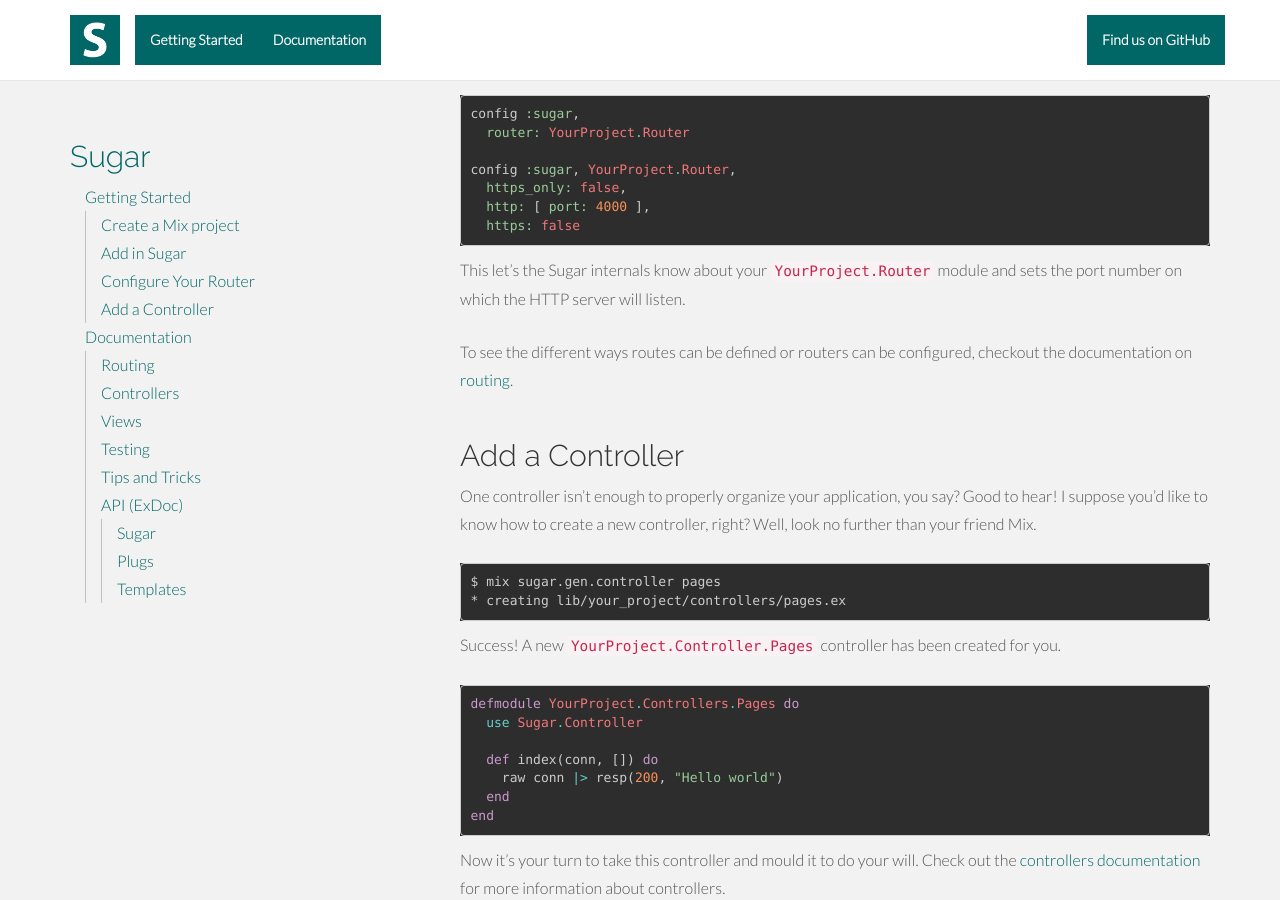
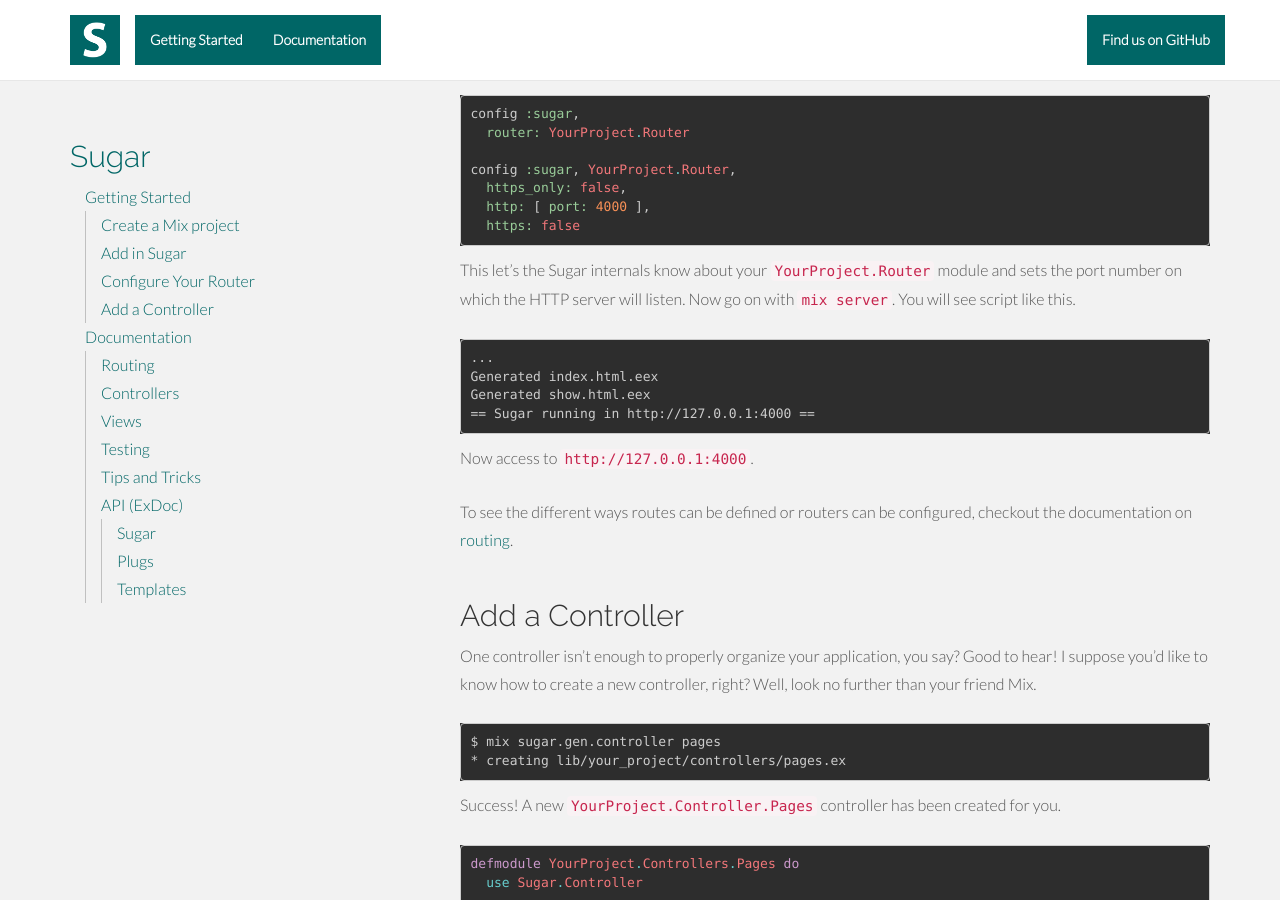
Before and after one commit to sugar-framework/sugar-framework.github.io, a Jekyll site: the page built from _posts/2014-02-15-geting-started-index.md, in a window 1280 px wide and 900 px high, scrolled down 4785 px. Built offline with Jekyll 4.4.1, drawn with Linux system fonts in a browser that asks for light colours; nearby versions of some CDN libraries; Markdown is read by kramdown in place of the engine named in the settings; some of the changed text lies outside the part shown.

Commit message:
Update getting started guide

````diff
--- a/_posts/2014-02-15-geting-started-index.md
+++ b/_posts/2014-02-15-geting-started-index.md
@@ -221,6 +221,15 @@ config :sugar, YourProject.Router,
 ```
 
 This let's the Sugar internals know about your `YourProject.Router` module and sets the port number on which the HTTP server will listen.
+Now go on with `mix server`. You will see script like this.
+
+```
+...
+Generated index.html.eex
+Generated show.html.eex
+== Sugar running in http://127.0.0.1:4000 ==
+```
+Now access to `http://127.0.0.1:4000`.
 
 To see the different ways routes can be defined or routers can be configured, checkout the documentation on [routing](/docs/routing/).
 
````
Also changed, not shown: other parts of _posts/2014-02-15-geting-started-index.md (+2 -2 lines).
